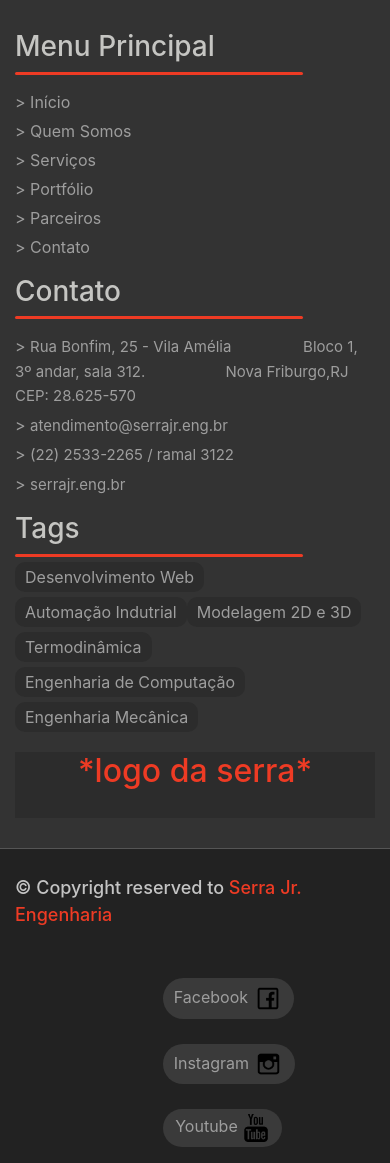
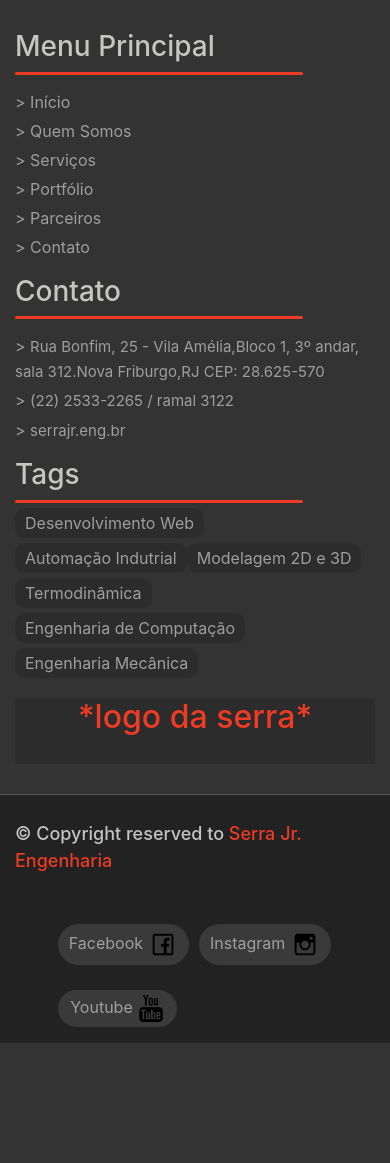
Before and after one commit to marcoaraujoneves/Novo-Site-SerraJr, a PHP site: page /rodape.html in a window 390 px wide. After the commit the page ends 1043 px from the top, so only its background shows below. Run offline with PHP 8.4, Linux system fonts and the light colour scheme.

Commit message:
concertos na responsividade do rodape e link no endereço e email

```diff
--- a/css/rodape.css
+++ b/css/rodape.css
@@ -35,7 +35,7 @@
     margin-top: 5px;
 }
 
-#rodape_logo{
+#rodape_logo{          /* div que contem a logo */
     margin-top: 20px ;
     background-color: #2C2C2C ;
     width: 100% ;
@@ -51,9 +51,14 @@
     padding: 30px 0px 50px;
 }
 
+.contato_texto{
+    color: #9E9E9E;
+    text-decoration: none ;
+}
 .contato_texto:hover{
     color: #EE3B24;
     transition: 0.15s linear ;
+    text-decoration: none ;
 }
 
 .tags{
@@ -92,7 +97,7 @@
 }
 
 #social_margem{
-    margin-left: 105px ;
+    float: right;
 }
 
 .social_link{
--- a/rodape.html
+++ b/rodape.html
@@ -15,10 +15,16 @@
     </head>
 
     <body>
+
+     <!-- ////////////////////////////////////- rodape1 -////////////////////////////////////////////-->
+
         <div id="forma_rodape">
             <div id="margem_conteudo">
                 <div class="container">
                     <div class="row">
+
+                     <!-- ////////////////////////////////////-Menu Principal-////////////////////////////////////////////-->
+
                         <div class="col-md-3 col-sm-6 col-xs-12 ">
                             <h3 class="rodape_titulos">Menu Principal</h3>
                             <div class="linha"></div>
@@ -34,24 +40,18 @@
                             </div>
                         </div>
 
+                     <!-- ////////////////////////////////////-Contato-////////////////////////////////////////////-->
+
                         <div class="col-md-3 col-sm-6 col-xs-12">
                             <h3 class="rodape_titulos">Contato</h3>
                             <div class="linha"></div>
                             <div class="margem_listas">
                                 <ul class="rodape_listas">
-                                    <li class="rodape_elementos"> >
-                                        <span class="contato_texto">
-                                            <span>Rua Bonfim, 25 - Vila Amélia </span>
-                                            <span> &nbsp &nbsp &nbsp &nbsp &nbsp &nbsp &nbsp &nbsp Bloco 1, 3º andar, sala 312.</span>
-                                            <span> &nbsp &nbsp &nbsp &nbsp &nbsp &nbsp &nbsp &nbsp &nbsp Nova Friburgo,RJ </span>
-                                            <span> CEP: 28.625-570 </span>
-                                        </span>
-                                    </li>
 
                                     <li class="rodape_elementos"> >
-                                        <span class="contato_texto">
-                                            atendimento@serrajr.eng.br
-                                        </span>
+                                        <a href="index.html#container_mapa" class="contato_texto">
+                                            Rua Bonfim, 25 - Vila Amélia,Bloco 1, 3º andar, sala 312.Nova Friburgo,RJ CEP: 28.625-570
+                                        </a>
                                     </li>
 
                                     <li class="rodape_elementos"> >
@@ -61,14 +61,16 @@
                                     </li>
 
                                     <li class="rodape_elementos"> >
-                                        <span class="contato_texto">
+                                        <a href="index.html#container_FormularioContato"  class="contato_texto">
                                             serrajr.eng.br
-                                        </span>
+                                        </a>
                                     </li>
 
                                 </ul>
                             </div>
                         </div>
+
+                     <!-- ////////////////////////////////////-Tags-////////////////////////////////////////////-->
 
                         <div class="col-md-3 col-sm-6 col-xs-12">
                             <h3 class="rodape_titulos">Tags</h3>
@@ -94,27 +96,38 @@
             </div>
         </div>
 
+     <!-- ////////////////////////////////////- rodape2 -////////////////////////////////////////////-->
+
         <div id="forma_copyright">
             <div class="container">
                 <div class="row">
+
+                 <!-- ////////////////////////////////////-Copyright-////////////////////////////////////////////-->
+
                     <div class="col-md-6 col-sm-6 col-xs-12">
                         <div class="footer_bottom">
                             <p class="Copyright_texto"> © Copyright reserved to <span class="Copyright_sublinhado">Serra Jr. Engenharia </span></p>
                         </div>
                     </div>
 
+                 <!-- ////////////////////////////////////- social -////////////////////////////////////////////-->
+
                     <div class="col-md-6 col-sm-6 col-xs-12">
                         <div id="social_margem">
                             <ul id="social_lista">
+
                                 <li>
-                                <a href="https://www.facebook.com/serrajreng/?fref=ts" class="social_link" id="social_link_facebook">Facebook <img class="social_icone" src="img/rodape/social/facebook.png"></a>
+                                    <a target="_blank" href="https://www.facebook.com/serrajreng/?fref=ts" class="social_link" id="social_link_facebook">Facebook <img class="social_icone" src="img/rodape/social/facebook.png"></a>
                                 </li>
+
                                 <li>
-                                    <a href="https://www.instagram.com/serrajreng/" class="social_link" id="social_link_instagram">Instagram <img class="social_icone" src="img/rodape/social/instagram.png"></a>
+                                    <a target="_blank" href="https://www.instagram.com/serrajreng/" class="social_link" id="social_link_instagram">Instagram <img class="social_icone" src="img/rodape/social/instagram.png"></a>
                                 </li>
+
                                 <li>
-                                    <a href="https://www.youtube.com/channel/UCZ5rETtu2s9WRPz1GuQ5wcg" class="social_link" id="social_link_youtube"> Youtube <img class="social_icone" src="img/rodape/social/youtube.png"></a>
+                                    <a target="_blank" href="https://www.youtube.com/channel/UCZ5rETtu2s9WRPz1GuQ5wcg" class="social_link" id="social_link_youtube"> Youtube <img class="social_icone" src="img/rodape/social/youtube.png"></a>
                                 </li>
+
                             </ul>
                        </div>
                     </div>
@@ -122,10 +135,6 @@
                 </div>
             </div>
         </div>
-
-
-
-
     </body>
 
  <script src="bootstrap/js/bootstrap.min.js"></script>
```
